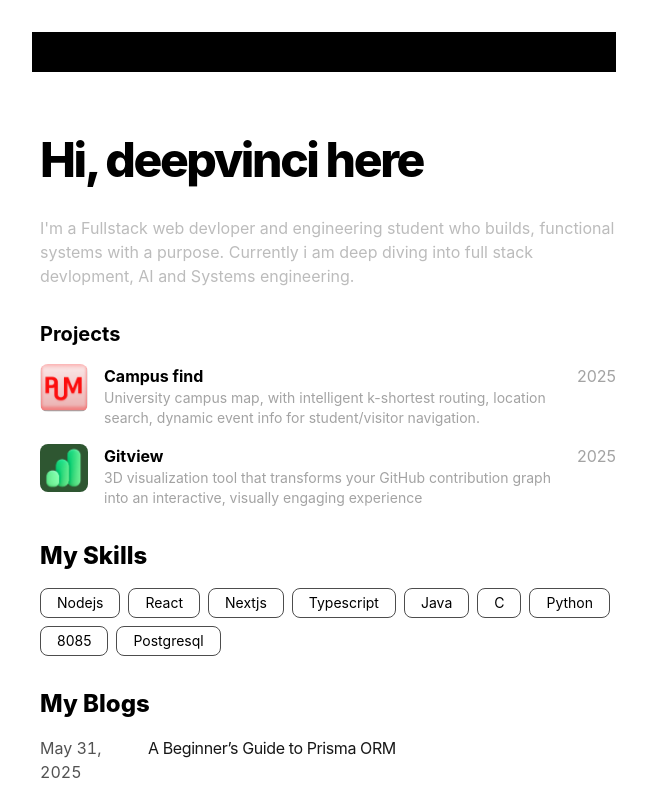
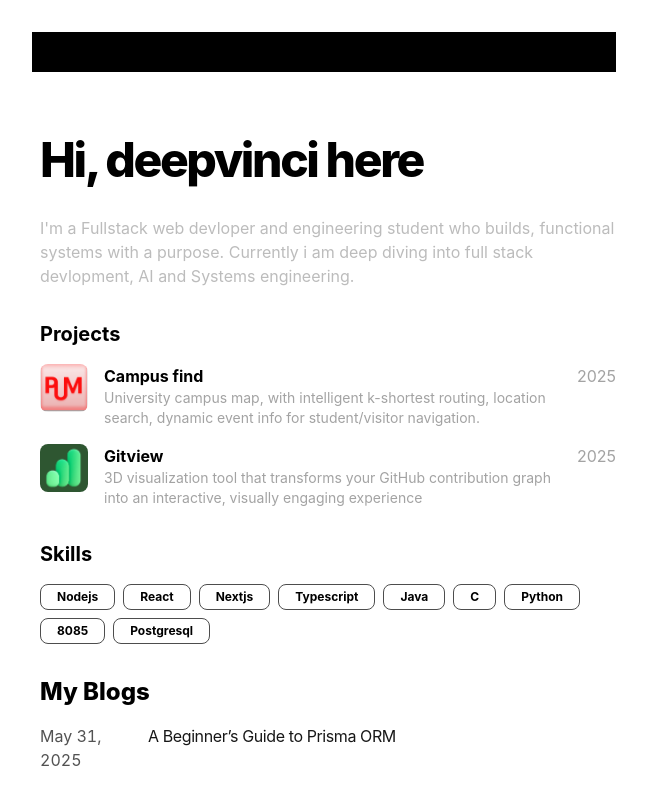
Before and after one commit to deep-vinci/portfolio, a Next.js app: page / in a window 1280 px wide. Shown: the top 791 px of the page, without its empty margins (312-959 px from the left). Built offline with nearby package versions, Linux system fonts and the light colour scheme.

Commit message:
fix: styling of buttons

```diff
--- a/app/components/skills.tsx
+++ b/app/components/skills.tsx
@@ -14,12 +14,12 @@ export default function Skills() {
     return (
         <>
             {" "}
-            <h2 className="text-2xl mb-4 font-extrabold">My Skills</h2>
+            <h2 className="text-xl mb-4 font-bold">Skills</h2>
             <div className="flex flex-wrap gap-2">
                 {techs.map((tech) => (
                     <button
                         key={tech}
-                        className="border-[#4d4d4d] border px-4 py-1 rounded-lg text-sm hover:bg-white hover:text-black"
+                        className="border-[#4d4d4d] border px-4 py-1 rounded-lg text-xs font-bold cursor-pointer hover:bg-white hover:text-black"
                     >
                         {tech}
                     </button>
```
